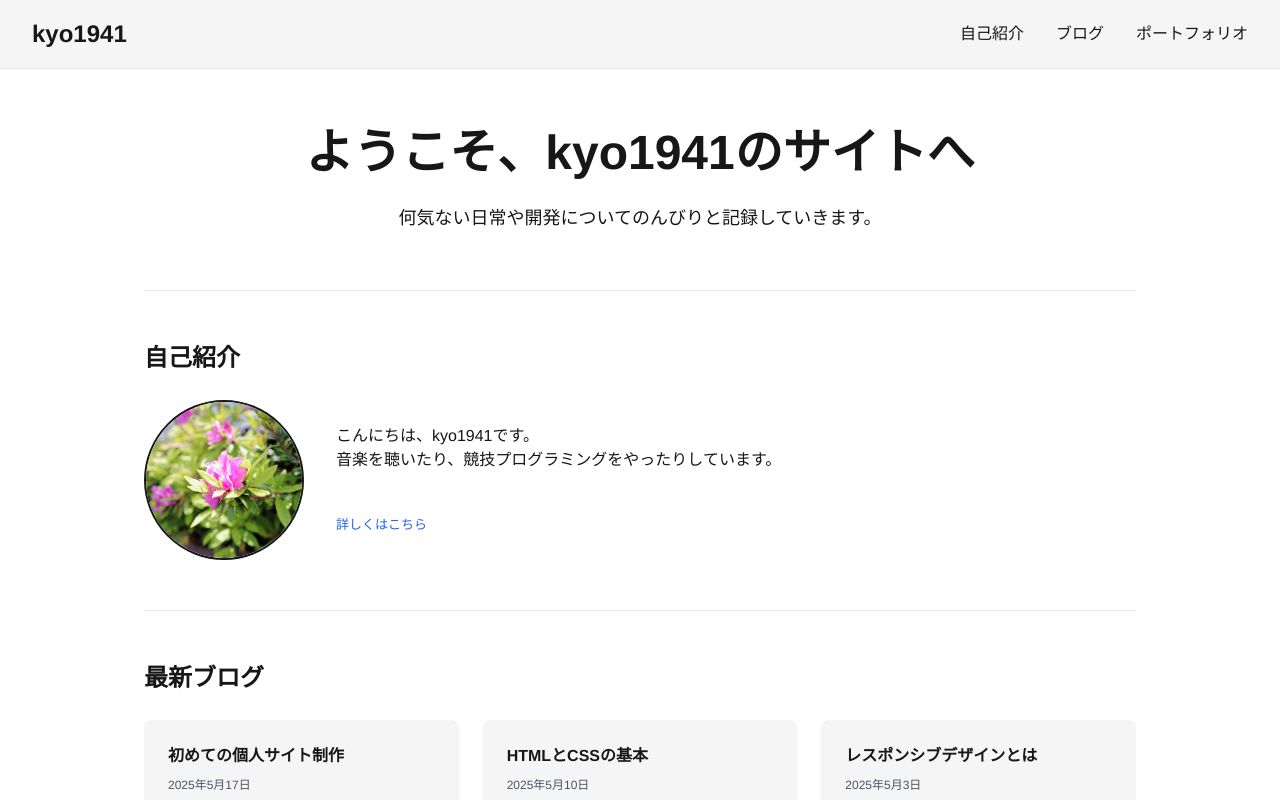
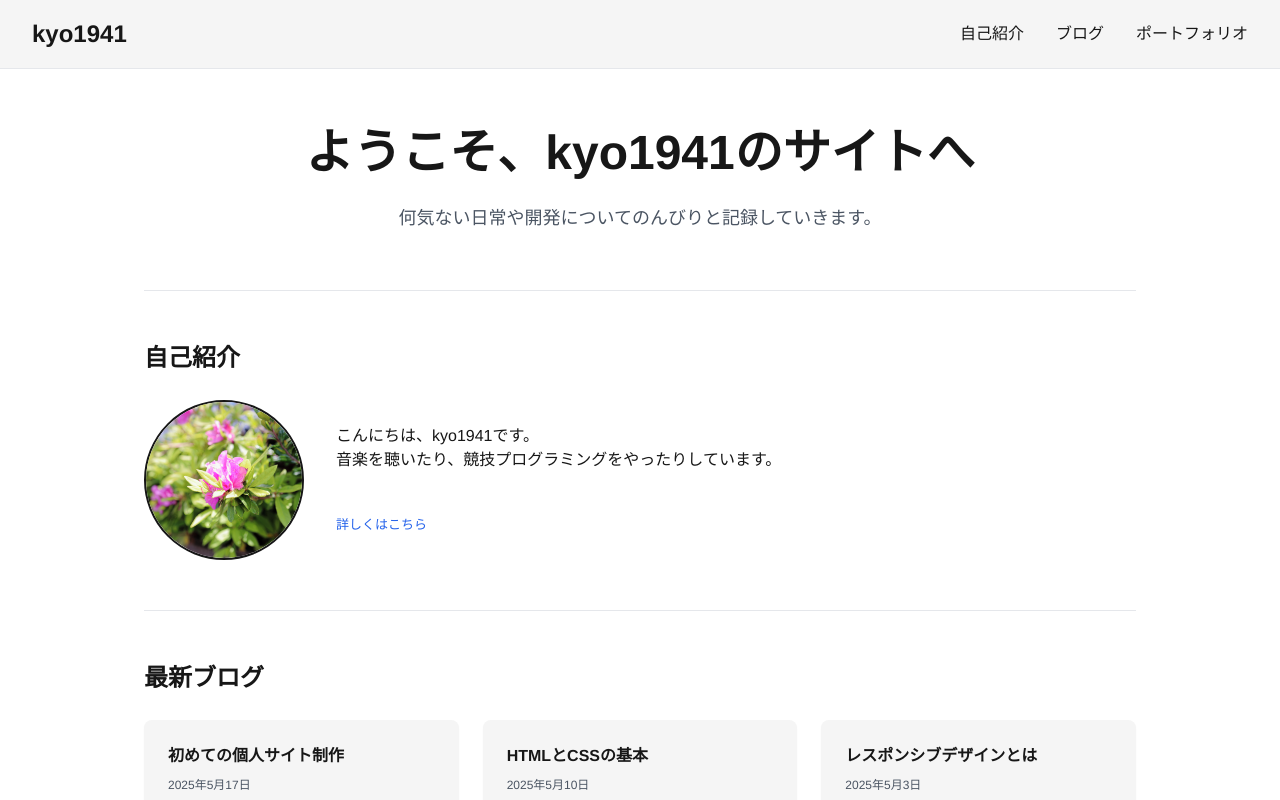
Before and after one commit to kyo1941/my-page, a Next.js app: page / in a window 1280 px wide. Shown: the top 800 px of the page. Built offline with nearby package versions, Linux system fonts and the light colour scheme.

Commit message:
fix: 色の文字を修正

```diff
--- a/src/app/page.module.css
+++ b/src/app/page.module.css
@@ -32,7 +32,7 @@
   }
 }
 .welcome-desc {
-  color: var(--gray-foreground);
+  color: var(--gray);
   font-size: 1.125rem;
   margin-bottom: 0.5rem;
 }
```
